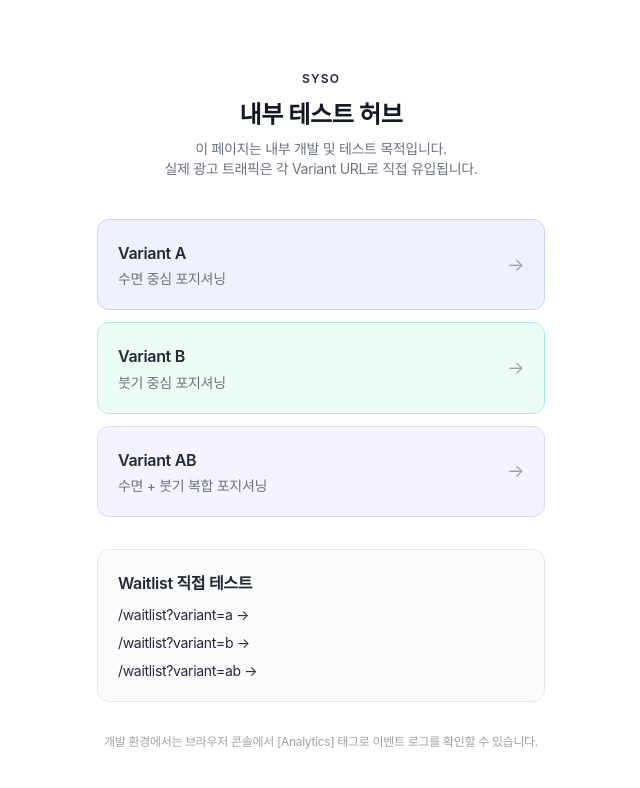
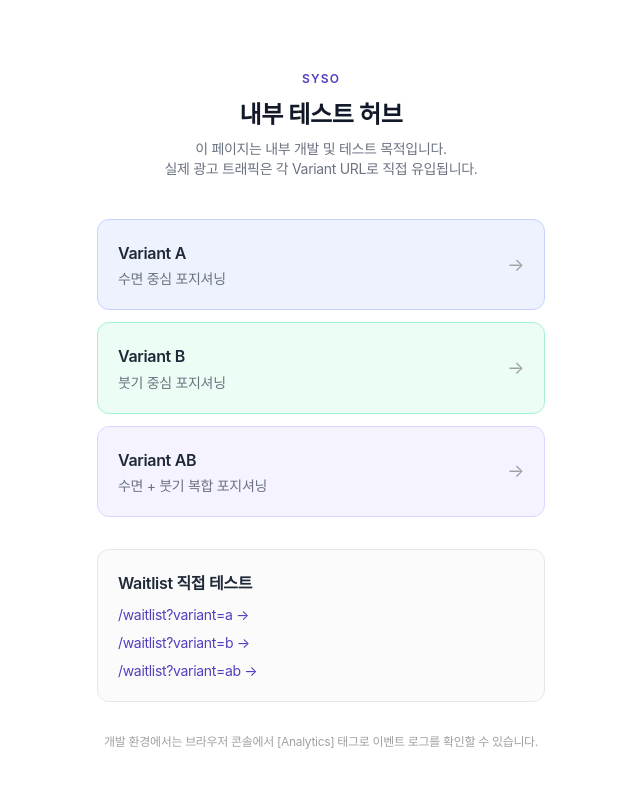
Before and after one commit to tooringsofficial-cloud/syso, a Next.js app: page / in a window 1280 px wide. Shown: the top 788 px of the page, without its empty margins (319-959 px from the left). Built offline with nearby package versions, Linux system fonts and the light colour scheme; no server answers; a web font is replaced by a local one.

Commit message:
design: update brand primary CTA color to a brighter wellness violet #523fbe

```diff
--- a/src/app/globals.css
+++ b/src/app/globals.css
@@ -7,8 +7,8 @@
 
 @theme inline {
   /* 프리미엄 밤 & 아침 컬러 테마 (티젠 리퍼런스 및 Midnight Navy/Premium Wellness 반영) */
-  --color-brand-primary: #292541;
-  --color-brand-primary-light: #443c68;
+  --color-brand-primary: #523fbe;
+  --color-brand-primary-light: #6758ce;
   --color-brand-surface: #f4f3f6;
   --color-brand-dark: #1b192c;
   --color-brand-accent: #8c82b1;
```
